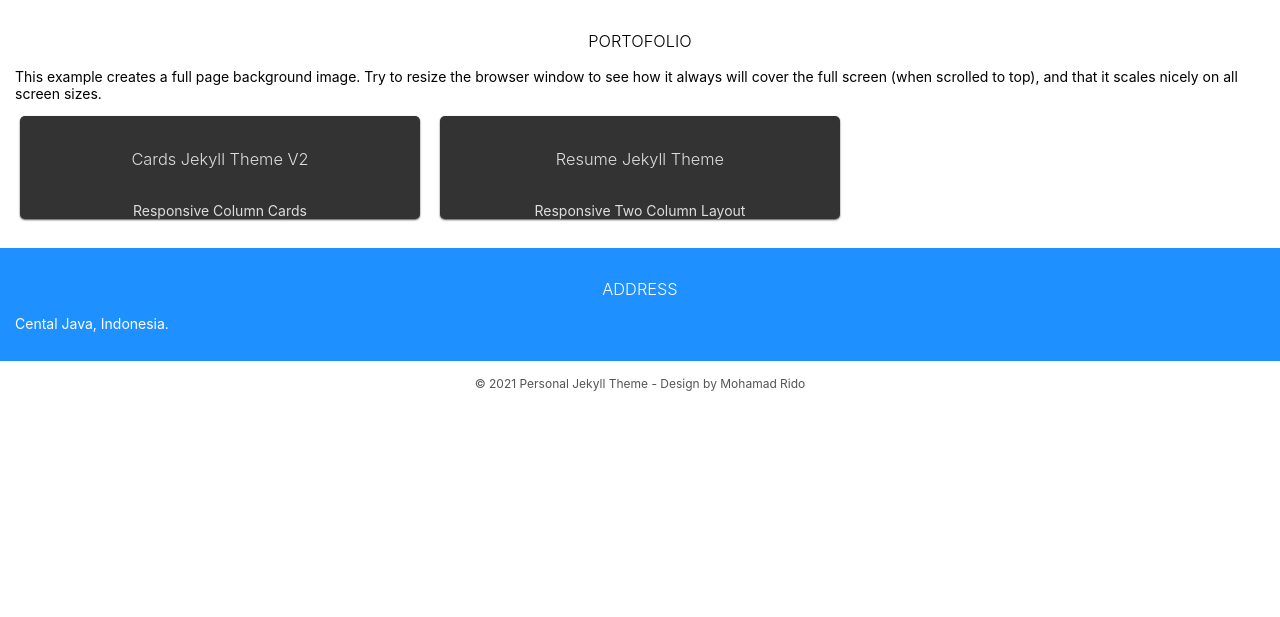
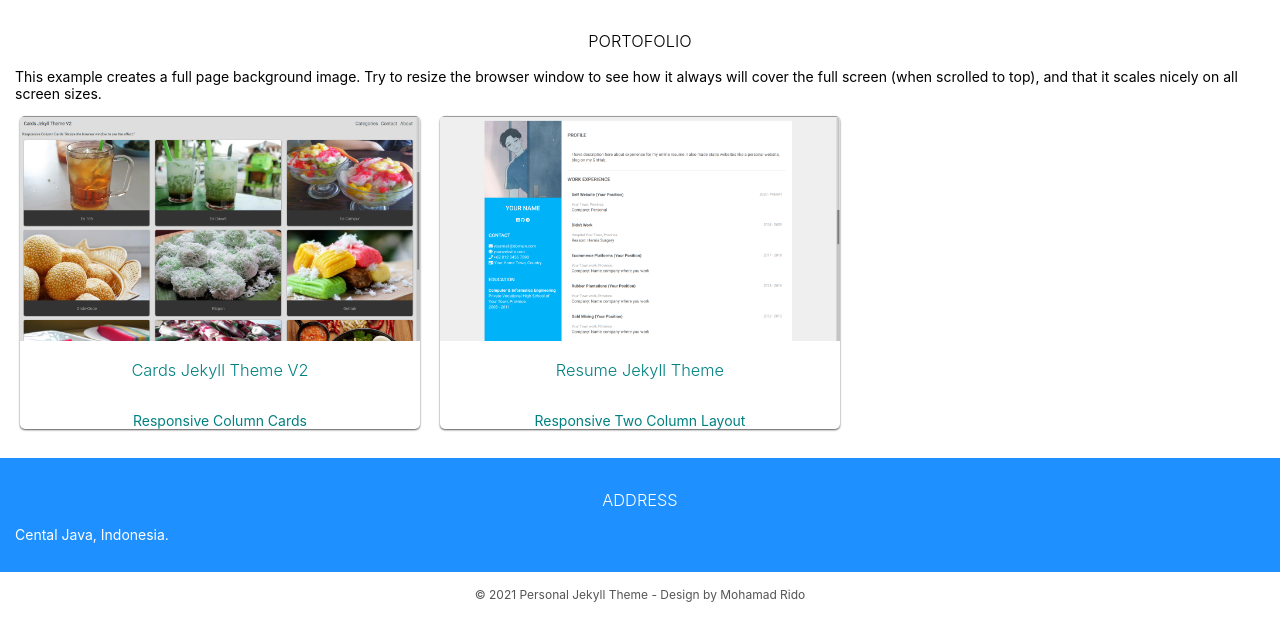
Before and after one commit to mohamadrido/personal-jekyll-theme, a Jekyll site: the page built from index.html, in a window 1280 px wide. Shown: the part 900-1517 px from the top of the page. Built offline with Jekyll 4.4.1, drawn with Linux system fonts in a browser that asks for light colours; nearby versions of some CDN libraries; the list of posts is cut into pages by our own code; before the commit the page ends 1306 px from its top, so only the background shows below that.

Commit message:
Update index.html

```diff
--- a/index.html
+++ b/index.html
@@ -18,7 +18,7 @@ layout: default
   <div class="column">
     <div class="card">
     <a href="https://github.com/mohamadrido/cards-jekyll-theme-v2">
-    <img src="{{post.image}}">
+    <img src="/personal-jekyll-theme/cards-jekyll-theme-v2.png">
     <h3>Cards Jekyll Theme V2</h3>
     <p>Responsive Column Cards </p>
     </a>
@@ -28,7 +28,7 @@ layout: default
   <div class="column">
     <div class="card">
     <a href="https://github.com/mohamadrido/resume-jekyll-theme">
-    <img src="{{post.image}}">
+    <img src="/personal-jekyll-theme/resume-jekyll-theme.png">
     <h3>Resume Jekyll Theme</h3>
     <p>Responsive Two Column Layout </p>
     </a>
@@ -81,14 +81,14 @@ layout: default
   border-radius: 5px;
   box-shadow: 0 1px 2px 0 #555;
   text-align: center;
-  background-color: #333;
+  background-color: #fff;
 }
 
 .card:hover {
   border-radius: 5px;
   box-shadow: 0 1px 2px 0 #555;
   text-align: center;
-  background-color: #2c2c2c;
+  background-color: #dedede;
 }
 
 .card img {
@@ -102,11 +102,11 @@ layout: default
 }
 
 a {
-  color: #dedede;
+  color: teal;
   text-decoration: none;
 }
 a:hover {
-  color: #fff;
-  text-decoration: underline;
+  color: crimson;
+  text-decoration: none;
 }
 </style>
```
